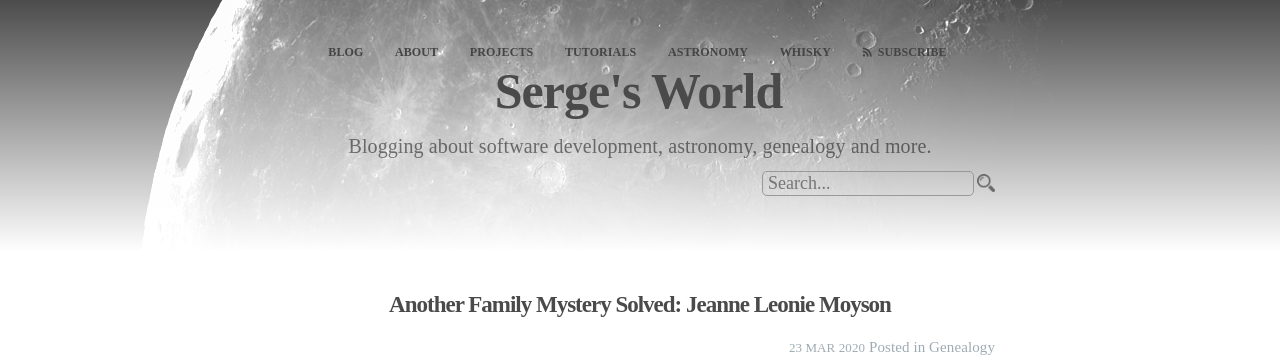
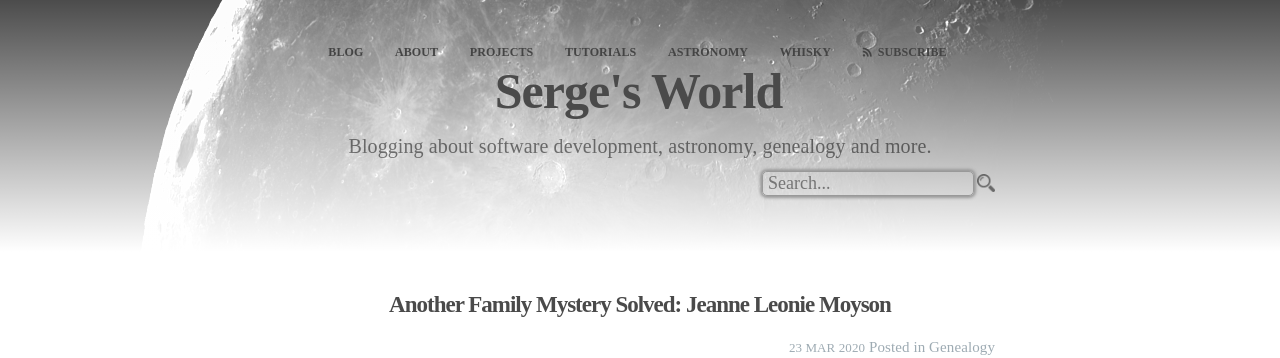
Before and after one commit to sjmeunier/sjmeunier.github.io, a Jekyll site: the page built from index.html, in a window 1280 px wide. Shown: the top 358 px of the page. Built offline with Jekyll 4.4.1, drawn with Linux system fonts in a browser that asks for light colours; some web fonts are replaced; a script that is not in the unit is left out; the list of posts is cut into pages by our own code; comment, search, counter and statistics services are not loaded.

Commit message:
css fixes for search

```diff
--- a/assets/css/screen.css
+++ b/assets/css/screen.css
@@ -33,6 +33,15 @@
     vertical-align: top;
     background: transparent;
     color: #333;
+	box-shadow: 0 0 3px 2px #999;
+	outline: none;
+}
+
+.search #searchField::selection {
+  background: #bbb;
+}
+.search #searchField::-moz-selection {
+  background: #bbb;
 }
 
 .search #searchButton {
```
